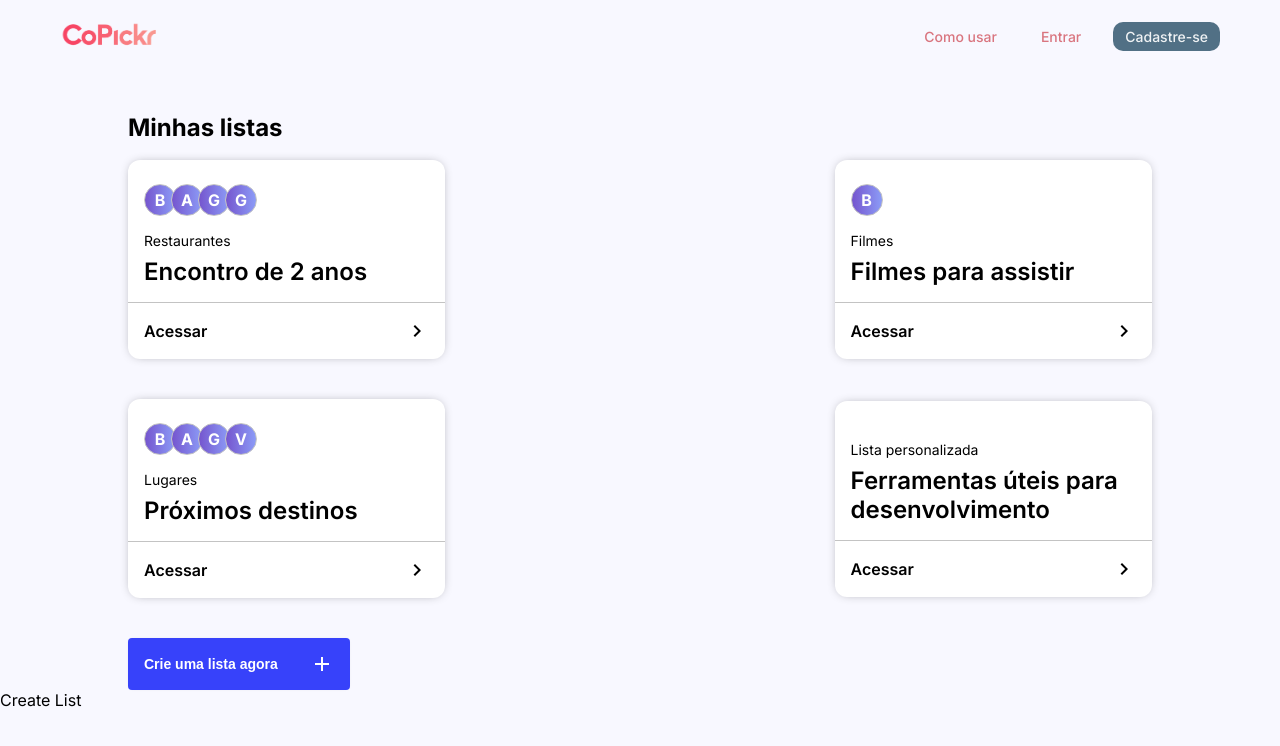
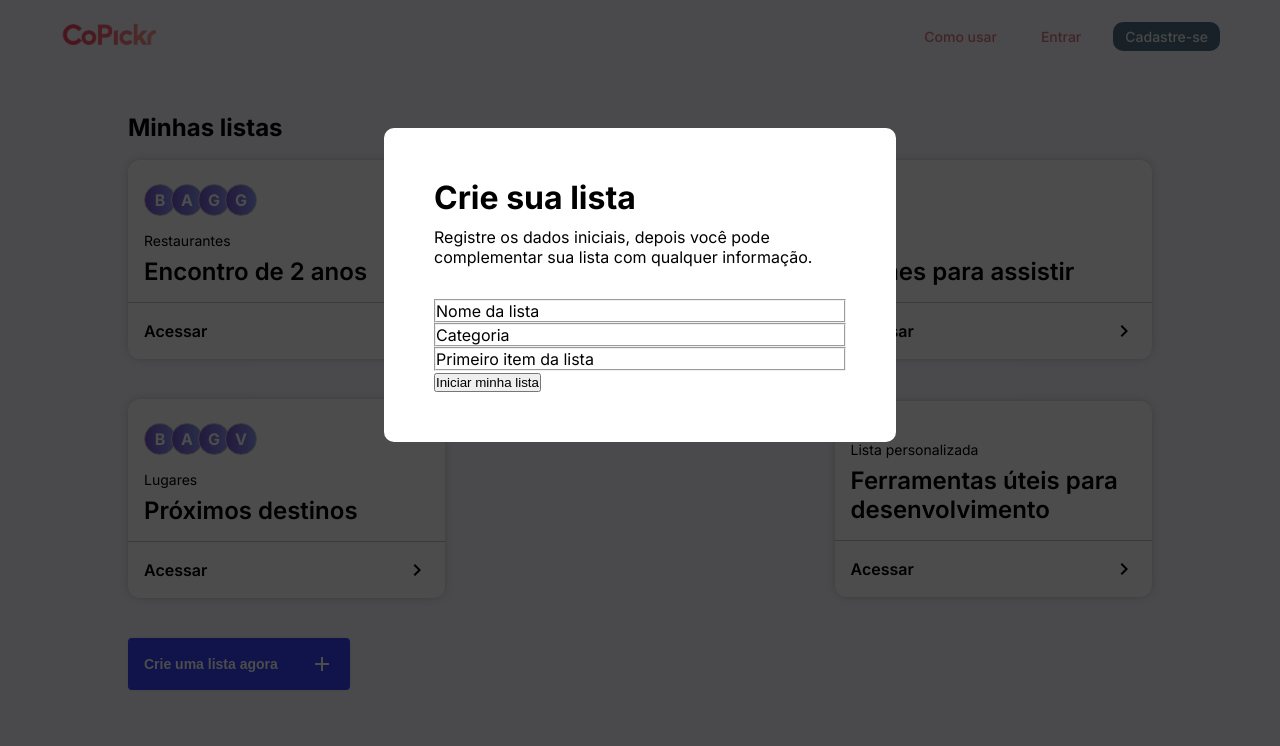
Before and after one commit to Thiagofrf/copickr-v2, a React (Vite) app: page /dashboard in a window 1280 px wide. Shown: the top 746 px of the page. Built offline with nearby package versions, Linux system fonts and the light colour scheme.

Commit message:
feature: create list modal

```diff
--- a/src/components/CreateListModal/CreateListModal.scss
+++ b/src/components/CreateListModal/CreateListModal.scss
@@ -0,0 +1,31 @@
+.create-modal {
+    width: 100%;
+    margin: 0 auto;
+    z-index: 10;
+    position: fixed;
+    top: 0;
+    left: 0;
+    bottom: 0;
+    right: 0;
+    background-color: rgba(0, 0, 0, 0.7);
+
+    &__content {
+        width: 40%;
+        background: #fff;
+        border-radius: 10px;
+        padding: 50px;
+        margin: 0 auto;
+        margin-top: 10%;
+    }
+
+
+    h2 {
+        font-size: 32px;
+        font-weight: 700;
+    }
+
+    p {
+        margin-top: 10px;
+        margin-bottom: 32px;
+    }
+}
--- a/src/components/CreateListModal/CreateListModal.tsx
+++ b/src/components/CreateListModal/CreateListModal.tsx
@@ -4,7 +4,34 @@ const CreateListModal = () => {
     return (
         <>
             <div className="create-modal">
-                Create List
+                <div className="create-modal__content">
+                    <h2>
+                        Crie sua lista
+                    </h2>
+                    <p>
+                        Registre os dados iniciais, depois você pode complementar sua lista com qualquer informação.
+                    </p>
+                    <form>
+                        <fieldset>
+                            <label htmlFor="">
+                                Nome da lista
+                            </label>
+                        </fieldset>
+                        <fieldset>
+                            <label htmlFor="">
+                                Categoria
+                            </label>
+                        </fieldset>
+                        <fieldset>
+                            <label htmlFor="">
+                                Primeiro item da lista
+                            </label>
+                        </fieldset>
+                        <button>
+                            Iniciar minha lista
+                        </button>
+                    </form>
+                </div>
             </div>
         </>
     )
```
